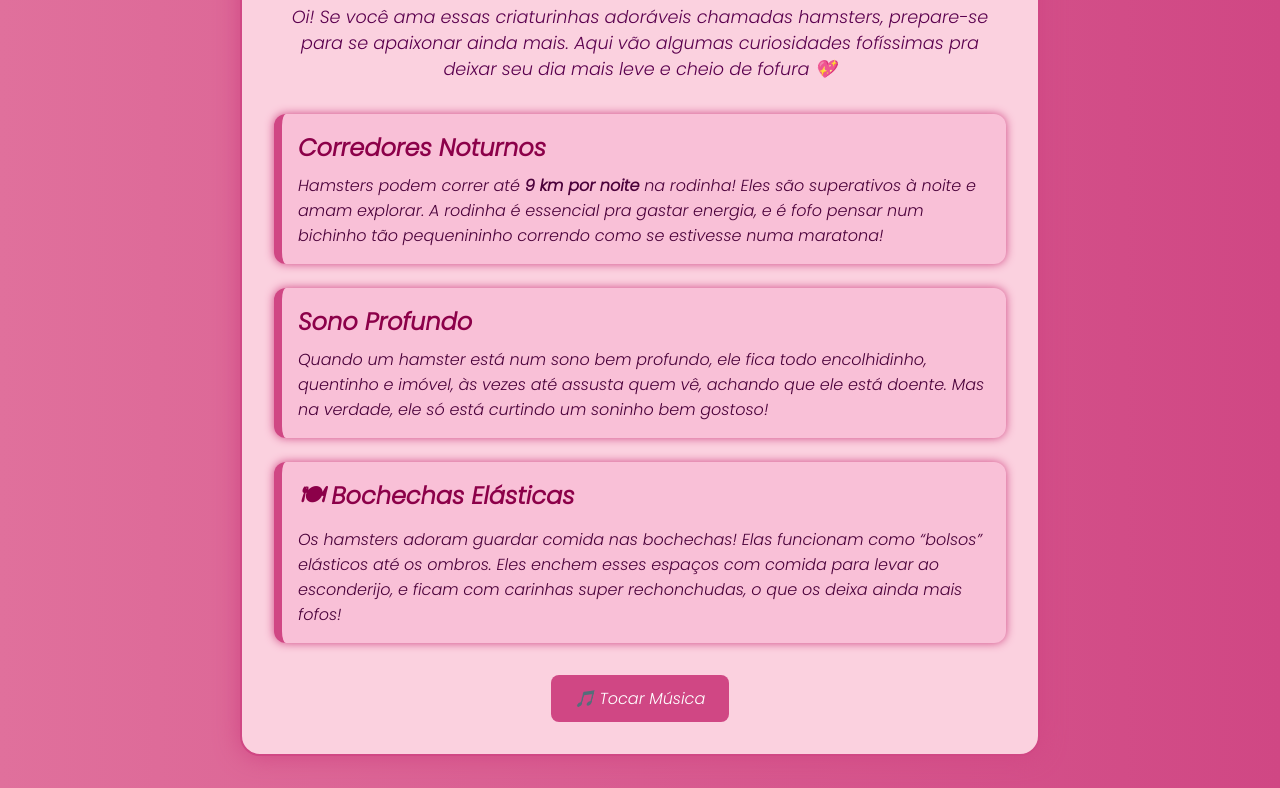
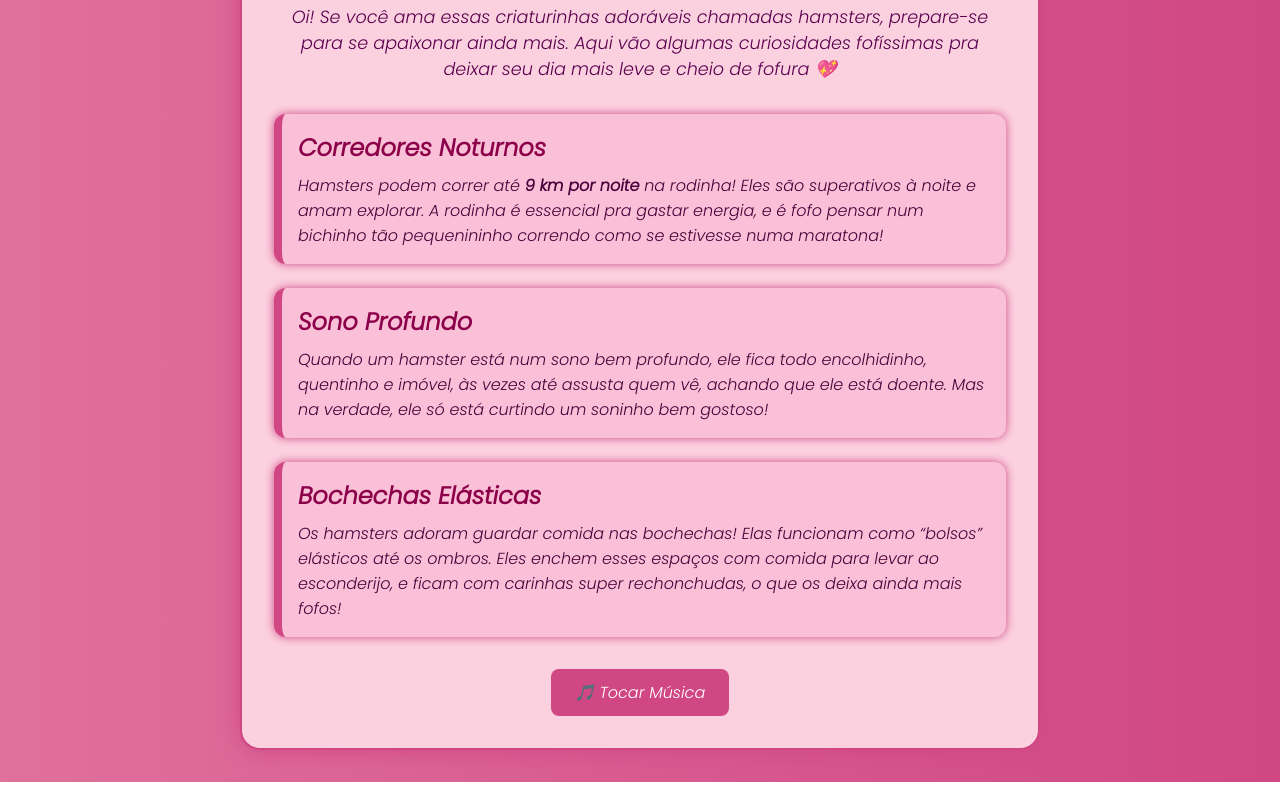
Before and after one commit to OSublimeRPG/presentes2, a plain HTML site: page index.html in a window 1280 px wide. Shown: the part 142-930 px from the top of the page. Drawn offline with Linux system fonts and the light colour scheme.

Commit message:
Update index.html

```diff
--- a/index.html
+++ b/index.html
@@ -114,7 +114,7 @@
       </div>
 
       <div class="card">
-        <h2>🍽 Bochechas Elásticas</h2>
+        <h2> Bochechas Elásticas</h2>
         <p>Os hamsters adoram guardar comida nas bochechas! Elas funcionam como “bolsos” elásticos até os ombros. Eles enchem esses espaços com comida para levar ao esconderijo, e ficam com carinhas super rechonchudas, o que os deixa ainda mais fofos!</p>
       </div>
     </section>
```
